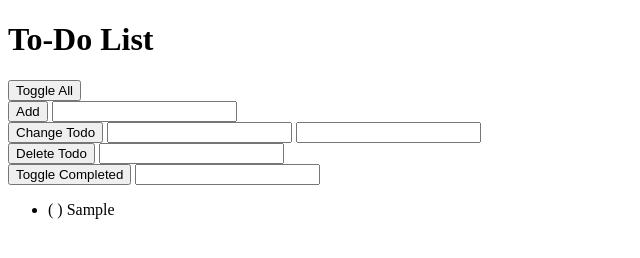
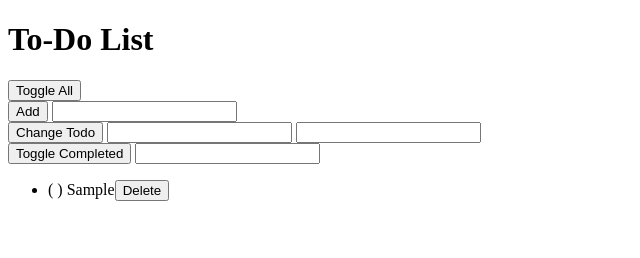
Before and after one commit to tagma-1/todo-app-demo, a plain HTML site: page index.html in a window 1280 px wide. Both pictures are taken after typing "Sample" into the empty fields and a click on the button "Add". Shown: the whole page, without its empty margins (0-640 px from the left). Drawn offline with Linux system fonts and the light colour scheme.

Commit message:
Add delete functionality to each individual to-do item

```diff
--- a/index.html
+++ b/index.html
@@ -26,11 +26,6 @@
   </div>
 
   <div>
-    <button onclick="handlers.deleteTodo()">Delete Todo</button>
-    <input id='deleteTodoPositionInput' type='number'>
-  </div>
-
-  <div>
     <button onclick="handlers.toggleCompleted()">Toggle Completed</button>
     <input id='toggleCompletedPositionInput' type='number'>
   </div>
--- a/script.js
+++ b/script.js
@@ -57,10 +57,8 @@ let handlers = {
     changeTodoTextInput.value = '';
     view.displayTodos();
   },
-  deleteTodo: function() {
-    let deleteTodoPositionInput = document.getElementById('deleteTodoPositionInput');
-    todoList.deleteTodo(deleteTodoPositionInput.value);
-    deleteTodoPositionInput.value = '';
+  deleteTodo: function(position) {
+    todoList.deleteTodo(position);
     view.displayTodos();
   },
   toggleCompleted: function() {
@@ -91,7 +89,28 @@ let view = {
       }
 
       todoLi.textContent = todoTextWithCompletion;
+      todoLi.id = i;
+      todoLi.appendChild(this.createDeleteButton());
       todosUl.appendChild(todoLi);
     }
+  },
+  createDeleteButton: function() {
+    let deleteButton = document.createElement('button');
+    deleteButton.textContent = 'Delete';
+    deleteButton.className = 'deleteButton';
+    return deleteButton;
+  },
+  setupEventListeners: function () {
+    let todosUl = document.querySelector('ul');
+
+    todosUl.addEventListener('click', function(event) {
+      let elementClicked = event.target;
+      if (elementClicked.className === 'deleteButton') {
+        todoPosition = parseInt(elementClicked.parentNode.id);
+        handlers.deleteTodo(todoPosition);
+      }
+    });
   }
 }
+
+view.setupEventListeners();
```
